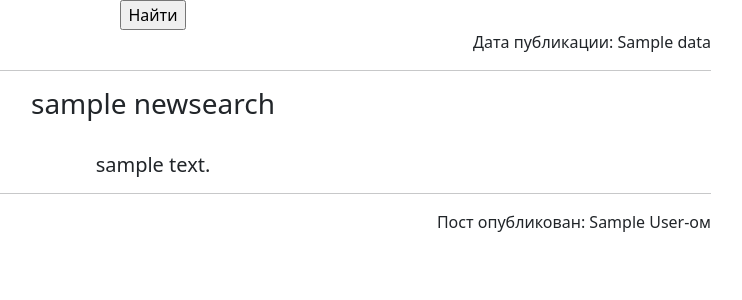
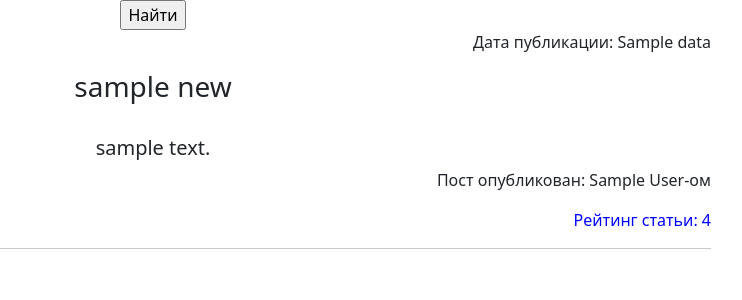
Before and after one commit to goormany/NewsPapers, a Django app: template templates/new_search.html in a window 1280 px wide. Shown: the part 56-356 px from the top of the page, without its empty margins (487-1229 px from the left). Run offline with Django 3.2, Linux system fonts and the light colour scheme; the template is opened without the code that fills it: most values are stand-ins (such as "Sample title", 1, 10 or a date in 2020); some libraries are stand-ins or nearby versions.

Commit message:
add news/search

```diff
--- a/templates/new_search.html
+++ b/templates/new_search.html
@@ -13,17 +13,15 @@
     </form>
 
 
-    {% for el in newsearch %}
-        {% for product in filter.qs %}
-        <p style="text-align: right;">Дата публикации: {{el.data}}</p>
-        <hr>
-        <h3>{{el.title|censor_filter}}</h3>
-        <br>
-        <h5>{{el.text|censor_filter}}</h5>
-        <hr>
-        <p style="text-align: right;">Пост опубликован: {{el.PostAuthor}}-ом</p>
-        {% endfor %}
-    {%endfor%}
+    {% for new in filter.qs %}
+    <p style="text-align: right;">Дата публикации: {{new.data}}</p>
+    <h3>{{new.title|censor_filter}}</h3>
+    <br>
+    <h5>{{new.text|censor_filter}}</h5>
+    <p style="text-align: right;">Пост опубликован: {{new.PostAuthor}}-ом</p>
+    <p style="text-align: right;"><span style="text-align: right; color: #0000ff;">Рейтинг статьи: {{new.rating}}</span></p>
+    <hr>
+    {% endfor %}
 
 {%endblock content%}
 </body>
```
Also changed, not shown: db.sqlite3.
